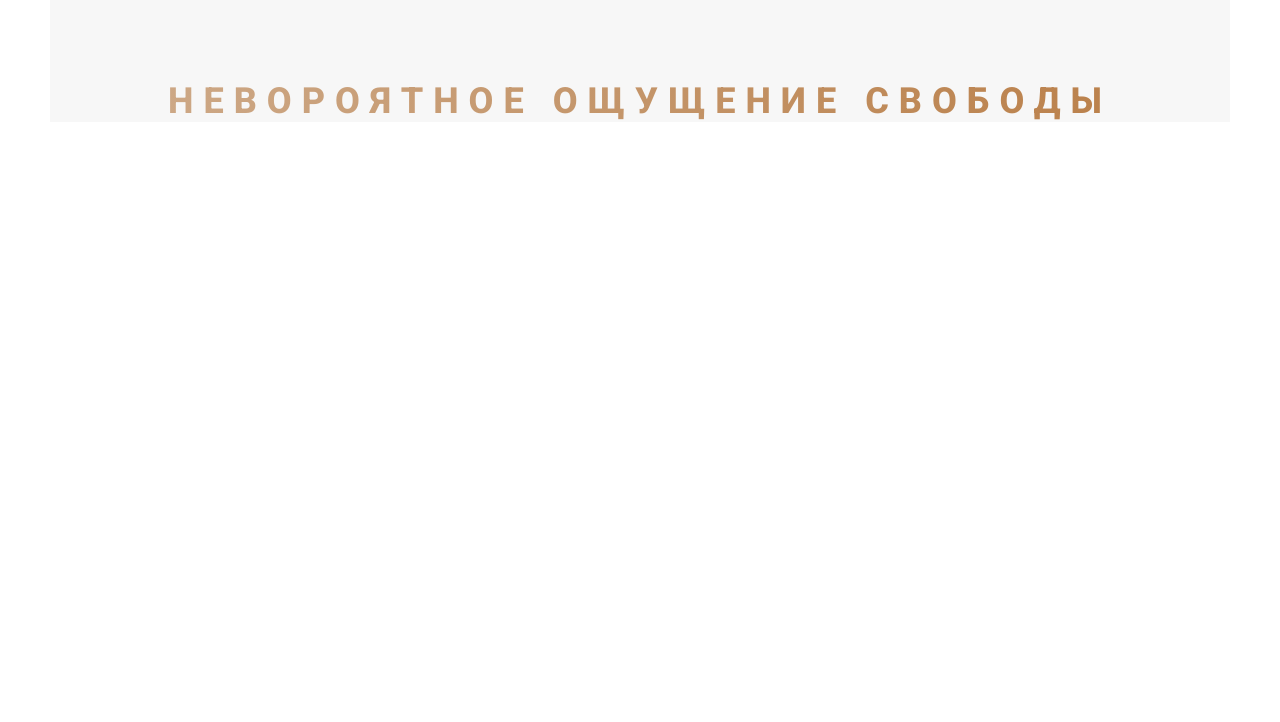
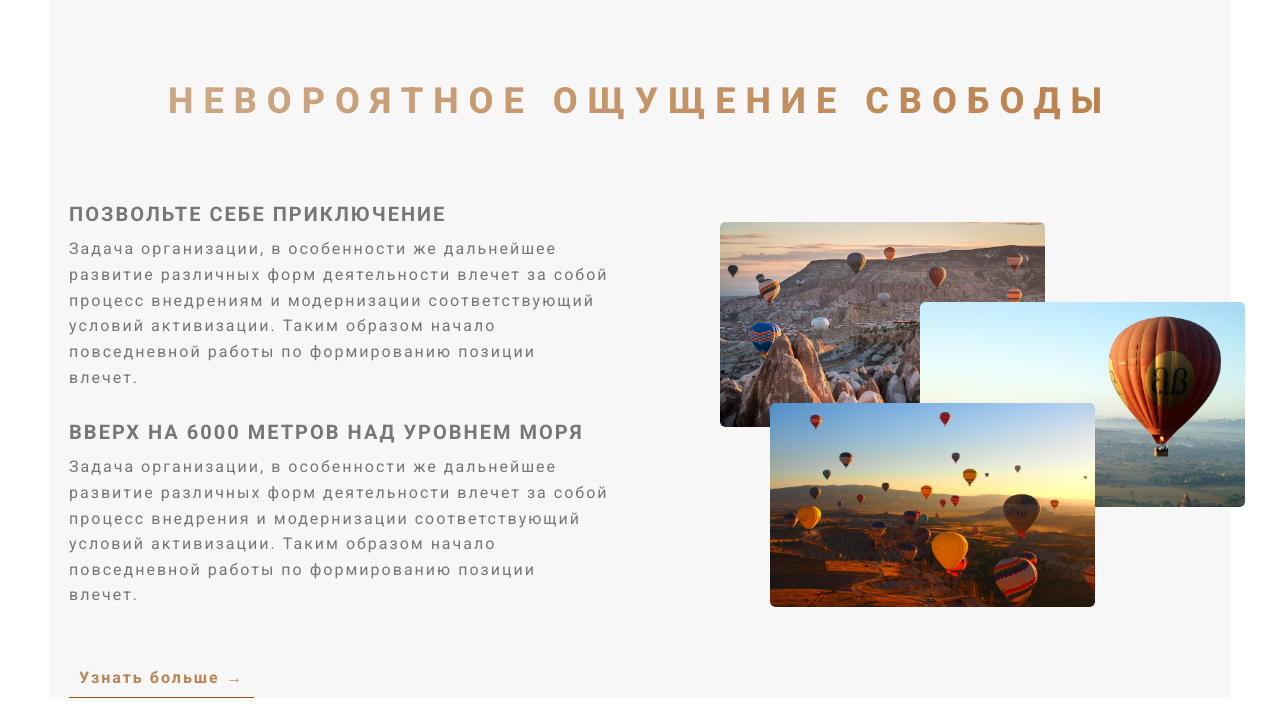
Before and after one commit to D1edDuck/Ballons_SASS, a plain HTML site: page src/index.html in a window 1280 px wide. Shown: the part 810-1532 px from the top of the page. Before the commit the page ends 1062 px from the top, so only its background shows below. Drawn offline with Linux system fonts and the light colour scheme.

Commit message:
finish second section

```diff
--- a/src/index.html
+++ b/src/index.html
@@ -1,12 +1,14 @@
 <!DOCTYPE html>
 <html lang="en">
-
     <head>
         <meta charset="UTF-8" />
         <meta name="viewport" content="width=device-width, initial-scale=1.0" />
         <link rel="preconnect" href="https://fonts.googleapis.com" />
         <link rel="preconnect" href="https://fonts.gstatic.com" crossorigin />
-  <link href="https://fonts.googleapis.com/css2?family=Roboto:wght@100..900&display=swap" rel="stylesheet" />
+        <link
+            href="https://fonts.googleapis.com/css2?family=Roboto:wght@100..900&display=swap"
+            rel="stylesheet"
+        />
         <link rel="stylesheet" href="css/style.css" />
         <title>Ballons</title>
     </head>
@@ -14,11 +16,19 @@
     <body>
         <div class="container">
             <header class="header">
-      <img class="header__logo" src="icons/Icon-logo.svg" alt="Лого воздушный шар" />
+                <img
+                    class="header__logo"
+                    src="icons/Icon-logo.svg"
+                    alt="Лого воздушный шар"
+                />
                 <div class="header__box">
                     <h1 class="title-first">
-          <span class="title-first__main">ТУРЫ НА ВОЗДУШНОМ ШАРЕ</span>
-          <span class="title-first__secondary">незабываемое приключение ждет вас</span>
+                        <span class="title-first__main"
+                            >ТУРЫ НА ВОЗДУШНОМ ШАРЕ</span
+                        >
+                        <span class="title-first__secondary"
+                            >незабываемое приключение ждет вас</span
+                        >
                     </h1>
                     <a href="#" class="btn btn_animated">НАШ КАТАЛОГ</a>
                 </div>
@@ -30,17 +40,55 @@
                             невороятное ощущение свободы
                         </h2>
                     </div>
+                    <div class="row">
+                        <div class="col-1-of-2">
+                            <h3 class="title-third margin-bottom-1">
+                                ПОЗВОЛЬТЕ СЕБЕ ПРИКЛЮЧЕНИЕ
+                            </h3>
+                            <p class="paragraph margin-bottom-3">
+                                Задача организации, в особенности же дальнейшее
+                                развитие различных форм деятельности влечет за
+                                собой процесс внедрениям и модернизации
+                                соответствующий условий активизации. Таким
+                                образом начало повседневной работы по
+                                формированию позиции влечет.
+                            </p>
+                            <h3 class="title-third margin-bottom-1">
+                                ВВЕРХ НА 6000 МЕТРОВ НАД УРОВНЕМ МОРЯ
+                            </h3>
+                            <p class="paragraph margin-bottom-5">
+                                Задача организации, в особенности же дальнейшее
+                                развитие различных форм деятельности влечет за
+                                собой процесс внедрения и модернизации
+                                соответствующий условий активизации. Таким
+                                образом начало повседневной работы по
+                                формированию позиции влечет.
+                            </p>
+                            <a href="#" class="btn-text">
+                                Узнать больше &rarr;
+                            </a>
+                        </div>
+                        <div class="col-1-of-2">
+                            <div class="compozition">
+                                <img
+                                    src="img/ballons_1.png"
+                                    alt="ballons_1"
+                                    class="compozition__photo compozition__photo_n1"
+                                /><img
+                                    src="img/ballons_2.png"
+                                    alt="ballons_2"
+                                    class="compozition__photo compozition__photo_n2"
+                                /><img
+                                    src="img/ballons_3.png"
+                                    alt="ballons_3"
+                                    class="compozition__photo compozition__photo_n3"
+                                />
+                            </div>
+                        </div>
+                    </div>
                 </section>
             </main>
         </div>
-
-
-
-
-
-
-
-
 
         <!-- <section>
     <div class="row">
@@ -77,7 +125,5 @@
       <div class="col-3-of-4">col-3-of-4</div>
     </div>
   </section> -->
-
     </body>
-
 </html>
--- a/src/sass/abstracts/_variable.sass
+++ b/src/sass/abstracts/_variable.sass
@@ -10,3 +10,12 @@ $color-gray: #777777
 $grid-width: 114rem
 $margin-vertical-big: 8rem
 $margin-horizontal: 6rem
+
+//Шрифты
+$font-size-h2: 3.6rem
+$font-size-h3: 2rem
+$font-size-p: 1.6rem
+
+//тень для кнопок
+$box-shadow: (0px 4px 4px rgba($color-black, 0.3))
+$box-shadow-active: (0px 4px 4px rgba($color-black, 0.1))
--- a/src/sass/base/_typography.sass
+++ b/src/sass/base/_typography.sass
@@ -30,7 +30,7 @@ body
 .title-secondary
     text-align: center
     display: inline-block
-    font-size: 3.6rem
+    font-size: $font-size-h2
     letter-spacing: 1rem
     text-transform: uppercase
     font-weight: 800
@@ -40,5 +40,16 @@ body
     transition: all .4s
     backface-visibility: hidden
     &:hover
-        transform:  skew(15deg, 2deg) scale(1.1)
+        transform: skew(15deg, 2deg) scale(1.1)
         text-shadow: 0 .4rem .4rem rgba($color-black, .25 )
+
+.title-third
+    font-size: $font-size-h3
+    font-weight: 700
+    letter-spacing: .2rem
+
+.paragraph
+    font-size: $font-size-p
+    line-height: 160%
+    letter-spacing: .2rem
+    font-weight: 400
--- a/src/sass/base/_utilities.sass
+++ b/src/sass/base/_utilities.sass
@@ -1,5 +1,14 @@
 .text-align-center
     text-align: center
 
+.margin-bottom-1
+    margin-bottom: 1rem
+
+.margin-bottom-3
+    margin-bottom: 3rem
+
+.margin-bottom-5
+    margin-bottom: 5rem
+
 .margin-bottom-8
     margin-bottom: 8rem
--- /dev/null
+++ b/src/sass/components/_button-text.sass
@@ -0,0 +1,20 @@
+.btn-text
+    &:link, &:visited
+        font-size: $font-size-p
+        display: inline-block
+        letter-spacing: .2rem
+        font-weight: 700
+        text-decoration: none
+        color: $color-brown-light
+        padding: 1rem
+        border-bottom: .1rem solid $color-brown-dark
+        transition: all .3s
+    &:hover
+        transform: translateY(-.2rem)
+        background: $color-brown-light
+        color: $color-white
+        border-bottom: $color-brown-light
+        box-shadow: $box-shadow
+    &:active
+        transform: translateY(0rem)
+        box-shadow: $box-shadow-active
--- a/src/sass/components/_buttons.sass
+++ b/src/sass/components/_buttons.sass
@@ -13,13 +13,13 @@
     //Анимации для наведения и нажатия
     &:hover
         transform: translateY(-0.4rem)
-        box-shadow:(0px 4px 4px rgba($color-black, 0.3))
+        box-shadow:$box-shadow
         &::after
             transform: scale(1.6)
             opacity: 0
     &:active
         transform: translateY(-2px)
-        box-shadow:(0px 4px 4px rgba($color-black, 0.1))
+        box-shadow: $box-shadow-active
     //Блок для анимации
     &::after
         content: ""
--- /dev/null
+++ b/src/sass/components/_compozition.sass
@@ -0,0 +1,24 @@
+.compozition
+    position: relative
+    &__photo
+        position: absolute
+        width: 60%
+        transition: .2s all ease-out
+        z-index: 10
+        border-radius: .5rem
+        outline-offset: .5rem
+        &_n1
+            top: 2rem
+            left: 5rem
+        &_n2
+            top: 10rem
+            left: 25rem
+        &_n3
+            top: 20rem
+            left: 10rem
+        &:hover
+            transform: scale(1.095)
+            z-index: 20
+            outline: .5rem solid $color-brown-light
+    &:hover :not(:hover)
+        transform: scale(.95)
--- a/src/sass/layouts/_grid.sass
+++ b/src/sass/layouts/_grid.sass
@@ -27,7 +27,6 @@
 
 //Установка лояута для данных классов
 [class^=col-]
-    background: #38c77f
     float: left
     &:not(:last-child)
         margin-right: $margin-horizontal
--- a/src/sass/style.sass
+++ b/src/sass/style.sass
@@ -4,11 +4,13 @@
 @import "base/animation.sass"
 @import "base/bases.sass"
 @import "base/typography.sass"
-@import "base/_utilities"
+@import "base/utilities.sass"
 
 @import "components/buttons.sass"
+@import "components/button-text.sass"
+@import "components/compozition.sass"
 
-@import "layouts/_grid"
+@import "layouts/grid"
 @import "layouts/header.sass"
 
 @import "pages/home.sass"
```
Also changed, not shown: src/css/style.css, src/img/ballons_1.png (added), src/img/ballons_2.png (added), src/img/ballons_3.png (added), 1 other file. Lines whose indentation alone changed are shown as unchanged.
